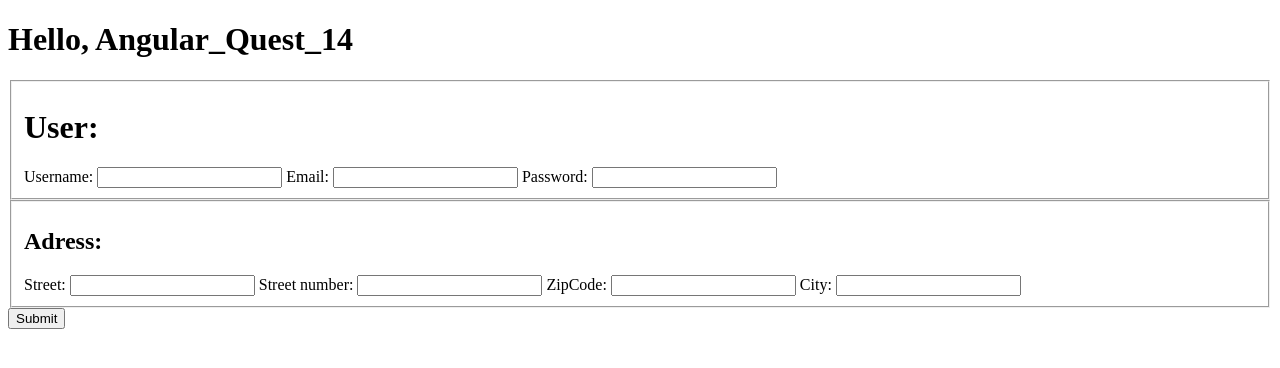
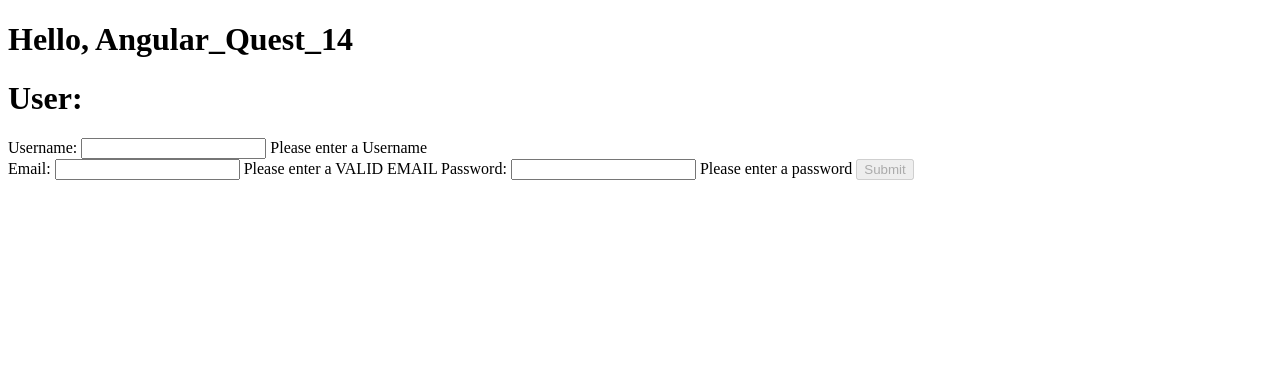
Before and after one commit to Thomas-Nigon/WCS_Angular-Quests, an Angular app: page / in a window 1280 px wide. Shown: the top 368 px of the page. Built offline with nearby package versions, Linux system fonts and the light colour scheme.

Commit message:
Q15_FormGroup

```diff
--- a/src/app/user/user.component.html
+++ b/src/app/user/user.component.html
@@ -1,42 +1,53 @@
 <div>
-  <fieldset>
+  <form [formGroup]="userForm" (ngSubmit)="onSubmit()">
+    <div>
       <h1>User:</h1>
       <label>
         Username:
-      <input type="text" [formControl]="userName" />
+        <input type="text" formControlName="userName" required />
+      </label>
+      <span *ngIf="userForm.get('userName')?.invalid">
+        Please enter a Username
+      </span>
+    </div>
+    <div formGroupName="credentials">
+      <label>
+        Email:
+        <input type="email" formControlName="email" required email />
+      </label>
+      <span *ngIf="userForm.get('credentials.email')?.invalid">
+        Please enter a VALID EMAIL
+      </span>
+      <label>
+        Password:
+        <input type="text" formControlName="password" required />
+      </label>
+      <span *ngIf="userForm.get('credentials.password')?.invalid">
+        Please enter a password
+      </span>
+      <button type="submit" [disabled]="!userForm.valid">Submit</button>
+    </div>
+
+    <!--  <div formGroupName="address">
+      <h2>Adress:</h2>
+      <label>
+        Street:
+        <input type="text" formControlName="street" />
       </label>
 
       <label>
-      Email:
-      <input type="text" [formControl]="email" />
-    </label>
-    <label>
-      Password:
-      <input type="text" [formControl]="password" />
-    </label>
-  </fieldset>
-
-  <fieldset>
-    <h2>Adress:</h2>
-    <label>
-      Street:
-      <input type="text" [formControl]="street" />
-    </label>
-
-    <label>
-      Street number:
-      <input type="text" [formControl]="number" />
+        Street number: <input type="text" formControlName="number" />
       </label>
       <label>
         ZipCode:
-      <input type="text" [formControl]="zipcode" />
+        <input type="text" formControlName="zipCode" />
       </label>
       <label>
         City:
-      <input type="text" [formControl]="city" />
+        <input type="text" formControlName="city" />
       </label>
-  </fieldset>
-  <button (click)="onSubmit()">Submit</button>
+    </div> -->
+  </form>
 </div>
 
 <div *ngIf="newUser">
--- a/src/app/user/user.component.ts
+++ b/src/app/user/user.component.ts
@@ -1,5 +1,10 @@
 import { Component } from '@angular/core';
-import { FormControl, ReactiveFormsModule } from '@angular/forms';
+import {
+  FormBuilder,
+  FormControl,
+  FormGroup,
+  ReactiveFormsModule,
+} from '@angular/forms';
 import { User } from '../models/myUser.model';
 import { CommonModule } from '@angular/common';
 
@@ -12,23 +17,23 @@ import { CommonModule } from '@angular/common';
 })
 export class UserComponent {
   public newUser: User | undefined;
-  userName = new FormControl('');
-  email = new FormControl('');
-  password = new FormControl('');
-  street = new FormControl('');
-  number = new FormControl('');
-  zipcode = new FormControl('');
-  city = new FormControl('');
+
+  public userForm = this.fb.group({
+    userName: [''],
+    credentials: this.fb.group({
+      email: [''],
+      password: [''],
+    }),
+    /*     address: this.fb.group({
+      street: [''],
+      number: [''],
+      zipCode: [''],
+      city: [''],
+    }), */
+  });
+  constructor(private fb: FormBuilder) {}
 
   onSubmit(): void {
-    this.newUser = new User(
-      this.userName.value,
-      this.email.value,
-      this.password.value,
-      this.street.value,
-      this.number.value,
-      this.zipcode.value,
-      this.city.value
-    );
+    console.log(this.userForm.value.credentials);
   }
 }
```
Lines whose indentation alone changed are shown as unchanged.
